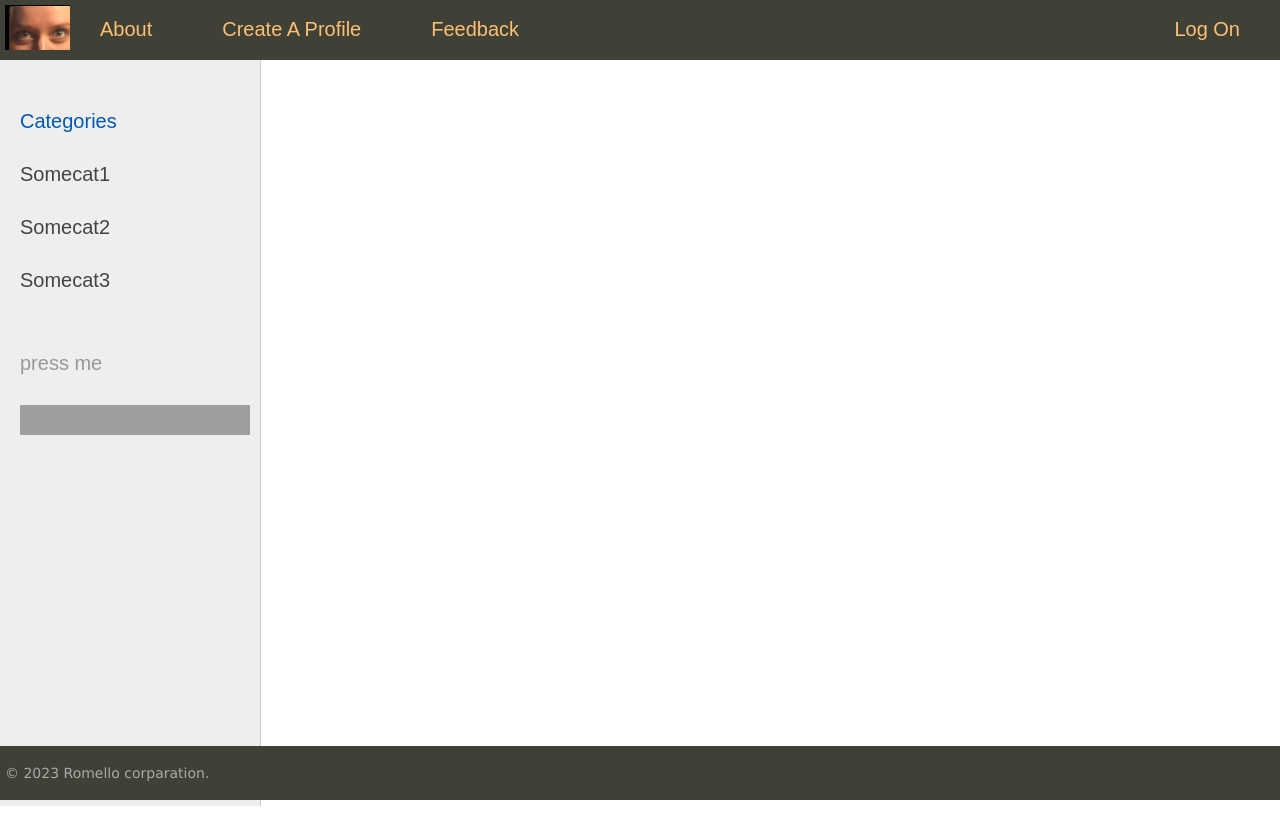
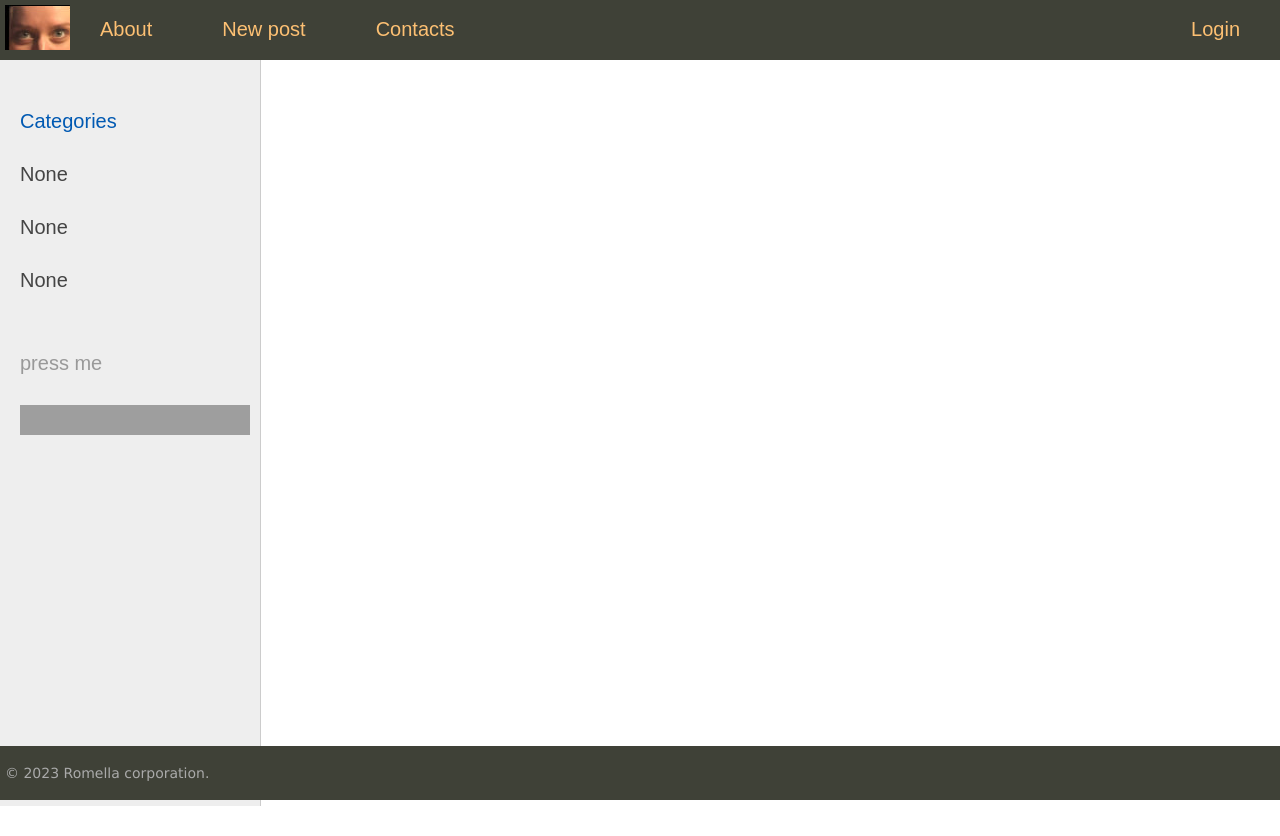
Before and after one commit to ramannamar/website, a Django app: page / in a window 1280 px wide. Run offline with Django 4.2, Linux system fonts and the light colour scheme; data that the repository does not hold is empty; grey boxes are pictures that could not be loaded.

Commit message:
Views, urls, html files fix

```diff
--- a/mainsite/urls.py
+++ b/mainsite/urls.py
@@ -1,8 +1,10 @@
 from django.conf.urls.static import static
 from django.contrib import admin
-from django.urls import path, include
+from django.urls import path
 
 from mainsite import settings
+from people.views import *
+from django.urls import path, include
 
 urlpatterns = [
     path('admin/', admin.site.urls),
@@ -11,3 +13,5 @@ urlpatterns = [
 
 if settings.DEBUG:
     urlpatterns += static(settings.MEDIA_URL, document_root=settings.MEDIA_ROOT)
+
+handler404 = pageNotFound
--- a/people/templates/people/base.html
+++ b/people/templates/people/base.html
@@ -5,7 +5,7 @@
 	<title>{{title}}</title>
 	<link type="text/css" href="{% static 'people/css/styles.css' %}" rel="stylesheet" />
 	<meta http-equiv="Content-Type" content="text/html; charset=utf-8">
-	<link rel="shortcut icon" href="{% static 'people/images/klipartz.com.png' %}" type="image/x-icon"/>
+	<link rel="shortcut icon" href="{% static 'people/images/main.ico' %}" type="image/x-icon"/>
 	<meta name="viewport" content="width=device-width, initial-scale=1.0">
 </head>
 <body>
@@ -14,12 +14,12 @@
 {% block mainmenu %}
 		<div class="header">
 			<ul id="mainmenu" class="mainmenu">
-			<li class="logo"><a href="#"><div class="logo"></div></a></li>
+			<li class="logo"><a href="{% url 'home' %}"><div class="logo"></div></a></li>
 {% for m in menu %}
 	{% if not forloop.last %}
-			<li><a href="#">{{m.title}}</a></li>
+			<li><a href="{% url m.url_name %}">{{m.title}}</a></li>
 	{% else %}
-			<li class="last"><a href="#">{{m.title}}</a></li>
+			<li class="last"><a href="{% url m.url_name %}">{{m.title}}</a></li>
 	{% endif %}
 {% endfor %}
 			</ul>
@@ -30,38 +30,39 @@
 
 <table class="table-content" border=0 cellpadding="0" cellspacing="0">
 <tr>
-
+<!-- Sidebar слева -->
 	<td valign="top" class="left-chapters">
 	<ul id="leftchapters">
 		<li class="selected">Categories</li>
-		<li><a href="#">Somecat1</a></li>
-		<li><a href="#">Somecat2</a></li>
-		<li><a href="#">Somecat3</a></li>
+		<li><a href="#">None</a></li>
+		<li><a href="#">None</a></li>
+		<li><a href="#">None</a></li>
 		<li class="share">
 		<p>press me</p>
-		<a class="share-yt" href="https://www.youtube.com/watch?v=oDJuwxqopw0" target="_blank" rel="nofollow"></a>
+		<a class="share-yt" href="https://www.youtube.com/channel/UClJzWfGWuGJL2t-3dYKcHTA/playlists" target="_blank" rel="nofollow"></a>
 		</li>
 	</ul>
 </td>
-
+<!-- Конец Sidebar'а -->
 <td valign="top" class="content">
-
+	<!-- Хлебные крошки -->
 	{% block breadcrumbs %}
 	{% endblock %}
 
+<!-- Блок контента -->
 	<div class="content-text">
 {% block content %}
 {% endblock %}
 	</div>
+
 
 </td></tr></table>
 </td></tr>
 
 <tr><td valign=top>
 	<div id="footer">
-		<p>&copy; 2023 Romello corparation. </p>
+		<p>&copy; 2023 Romella corporation. </p>
 	</div>
 </td></tr></table>
-
 </body>
 </html>
--- a/people/templates/people/index.html
+++ b/people/templates/people/index.html
@@ -8,7 +8,7 @@
 	{{p.content|linebreaks|truncatewords:50}}
 	{% endautoescape %}
 			<div class="clear"></div>
-			<p class="link-read-post"><a href="#">Read post</a></p>
+			<p class="link-read-post"><a href="{{ p.get_absolute_url }}">Read post</a></p>
 			</li>
 	{% endfor %}
 </ul>
--- a/people/urls.py
+++ b/people/urls.py
@@ -1,8 +1,12 @@
-from django.urls import path
+from django.urls import path, re_path
+
 from .views import *
 
-
 urlpatterns = [
-    path('', index),
+    path('', index, name='home'),
     path('about/', about, name='about'),
+    path('addpage/', addpage, name='add_page'),
+    path('contact/', contact, name='contact'),
+    path('login/', login, name='login'),
+    path('post/<int:post_id>/', show_post, name='post'),
 ]
--- a/people/views.py
+++ b/people/views.py
@@ -1,20 +1,45 @@
-from django.shortcuts import render
-from django.http import HttpResponse
+from django.http import HttpResponse, HttpResponseNotFound, Http404
+from django.shortcuts import render, redirect
+
 from .models import *
 
-
-menu = ["About", "Create a profile", "Feedback", "Log on"]
+menu = [{'title': "About", 'url_name': 'about'},
+        {'title': "New post", 'url_name': 'add_page'},
+        {'title': "Contacts", 'url_name': 'contact'},
+        {'title': "Login", 'url_name': 'login'}
+]
 
 
 def index(request):
     posts = People.objects.all()
-    return render(request, 'people/index.html', {"posts": posts,
-                                                 "menu": menu, "title": "Main page"})
+    context = {
+        'posts': posts,
+        'menu': menu,
+        'title': 'Main page'
+    }
+
+    return render(request, 'people/index.html', context=context)
 
 
 def about(request):
-    return render(request, 'people/about.html', {"menu": menu, "title": "About"})
+    return render(request, 'people/about.html', {'menu': menu, 'title': 'About'})
 
 
-def categories(request, cat_id):
-    return HttpResponse(f"<h1>Categories</h1><p>{cat_id}</p>")
+def addpage(request):
+    return HttpResponse("New post")
+
+
+def contact(request):
+    return HttpResponse("Contacts")
+
+
+def login(request):
+    return HttpResponse("Login")
+
+
+def pageNotFound(request, exception):
+    return HttpResponseNotFound('<h1>Page not found</h1>')
+
+
+def show_post(request, post_id):
+    return HttpResponse(f" ID = {post_id}")
```
Also changed, not shown: people/models.py (+7 -0 lines).
